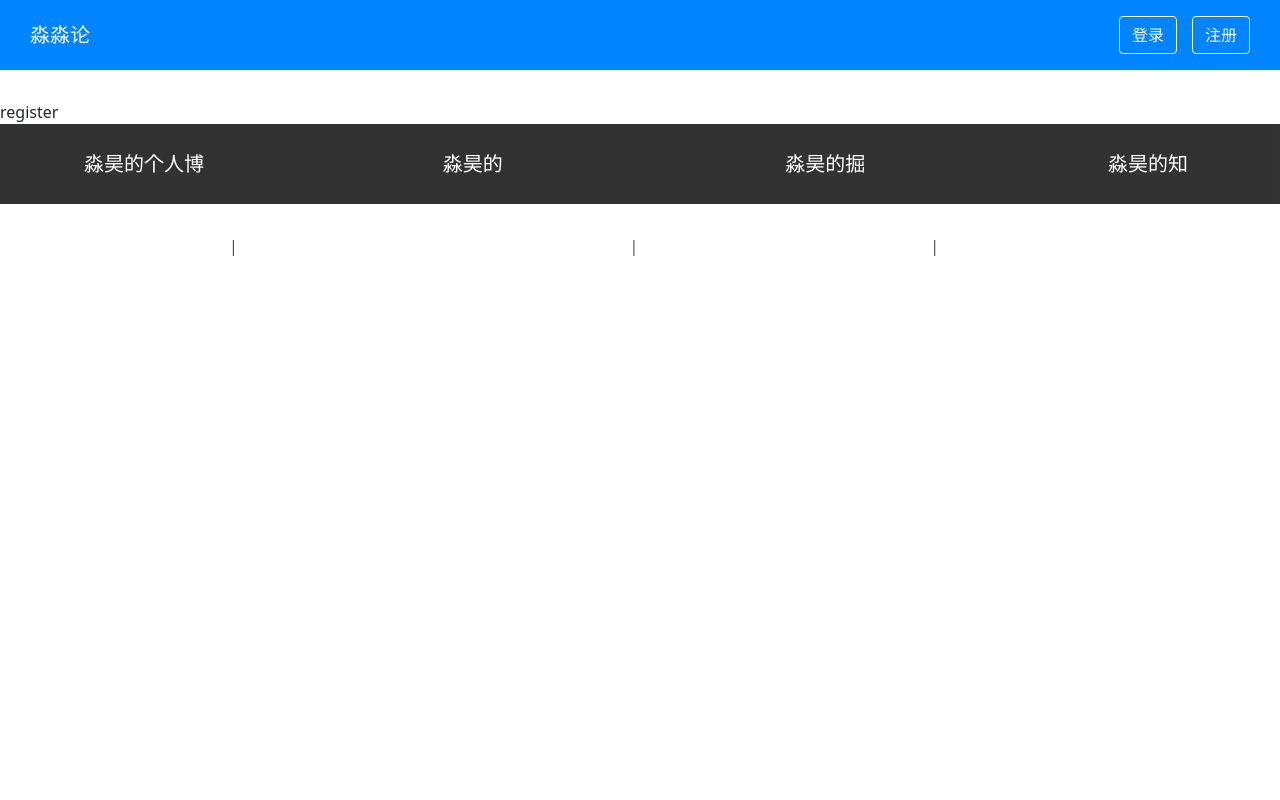
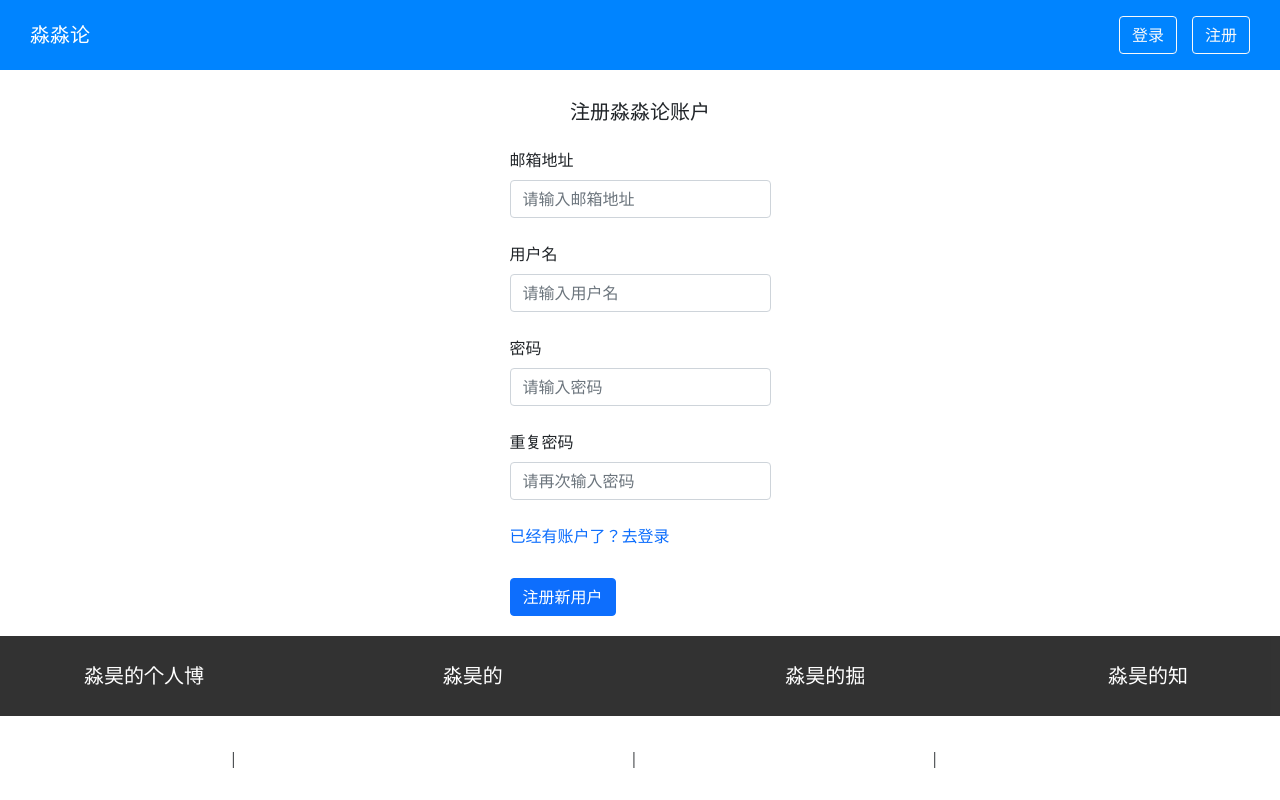
Before and after one commit to zhang-glitch/miaomiaolun, a Vue app in the folder miaomiaolun/: page /register in a window 1280 px wide. Built offline with nearby package versions, Linux system fonts and the light colour scheme.

Commit message:
register分支完成

```diff
--- a/miaomiaolun/src/components/ValidateForm.vue
+++ b/miaomiaolun/src/components/ValidateForm.vue
@@ -47,6 +47,9 @@ export default defineComponent({
 })
 </script>
 
-<style>
-
+<style scoped>
+  .submit-area {
+    margin-top: 30px;
+    margin-bottom: 20px;
+  }
 </style>
--- a/miaomiaolun/src/components/ValidateInput.vue
+++ b/miaomiaolun/src/components/ValidateInput.vue
@@ -32,8 +32,9 @@ interface InputProps {
 
 //验证规则的约束
 interface RuleProps {
-  type: 'required' | 'email' | 'password',
-  message: string
+  type: 'required' | 'email' | 'password' | 'custom',
+  message: string,
+  valdator?: () => boolean
 }
 
 export type RulesProps = RuleProps[]
@@ -91,7 +92,10 @@ export default defineComponent({
 
             case 'password':
               temp = /^(?=.*[a-z])(?=.*[A-Z])(?=.*\d)[^]{8,16}$/.test(inputVal.email)
+              break;
 
+            case 'custom':
+              temp = item.valdator ? item.valdator() : true
             default:
               break;
           }
--- a/miaomiaolun/src/pages/login.vue
+++ b/miaomiaolun/src/pages/login.vue
@@ -2,7 +2,8 @@
   <div class="login-page mx-auto p-3 w-330">
     <div class="container">
       <h5 class="my-4 text-center">登录到淼淼论</h5>
-      <validate-form @form-submit="onFormSubmit" :style="{'width': '300px', 'marginLeft': '520px'}">
+      <div class="row">
+        <validate-form @form-submit="onFormSubmit" class="col-3">
           <div class="mb-3">
             <label class="form-label">邮箱地址</label>
             <validate-input
@@ -27,6 +28,7 @@
           </template>
 
         </validate-form>
+      </div>
       <Loader v-if="isLoading"/>
     </div>
   </div>
@@ -123,7 +125,9 @@ export default defineComponent({
 <style scoped>
   .skip-register {
     display: inline-block;
-    margin-bottom: 20px;
     text-decoration: none;
   }
+  .row {
+    justify-content: center;
+  }
 </style>
--- a/miaomiaolun/src/pages/register.vue
+++ b/miaomiaolun/src/pages/register.vue
@@ -1,17 +1,152 @@
 <template>
   <div class="register">
-    register
+    <div class="container">
+      <h5 class="my-4 text-center">注册淼淼论账户</h5>
+      <div class="row">
+        <validate-form @form-submit="onFormSubmit" class="col-3">
+          <div class="mb-3">
+            <label class="form-label">邮箱地址</label>
+            <validate-input
+              type="text"
+              placeholder="请输入邮箱地址"
+              v-model="inputValue.email"
+              :rules="emailRules"
+            ></validate-input>
+          </div>
+          <div class="mb-3">
+            <label class="form-label">用户名</label>
+            <validate-input
+              type="text"
+              placeholder="请输入用户名"
+              v-model="inputValue.username"
+              :rules="usernameRules"
+            ></validate-input>
+          </div>
+          <div class="mb-3">
+            <label class="form-label">密码</label>
+            <validate-input
+              type="password"
+              placeholder="请输入密码"
+              v-model="inputValue.password"
+              :rules="passwordRules"
+            ></validate-input>
+          </div>
+          <div class="mb-3">
+            <label class="form-label">重复密码</label>
+            <validate-input
+              type="password"
+              placeholder="请再次输入密码"
+              v-model="inputValue.repeatPassword"
+              :rules="repeatPasswordRules"
+            ></validate-input>
+          </div>
+          <a href="/login" class="skip-register">已经有账户了？去登录</a>
+          <template #submit>
+            <button type="submit" class="btn btn-primary btn-block btn-large">注册新用户</button>
+          </template>
+
+        </validate-form>
+      </div>
+    </div>
   </div>
 </template>
 
-<script>
-import { defineComponent } from "vue";
+<script lang="ts">
+import { defineComponent, reactive } from "vue";
+import ValidateForm from '../components/ValidateForm.vue'
+import ValidateInput, {RulesProps} from '../components/ValidateInput.vue'
+import axios from 'axios'
+import CreateMessage from '../components/CreateMessage'
+import {useRouter} from 'vue-router'
 
+const emailRules: RulesProps = [
+  {
+    type: 'required',
+    message: '邮箱地址不能为空'
+  },
+  {
+    type: 'email',
+    message: '请填写正确的邮箱地址'
+  }
+]
+const passwordRules: RulesProps = [
+  {
+    type: 'required',
+    message: '密码不能为空'
+  },
+  {
+    type: 'password',
+    message: '请填写正确的密码,包括大小写字母且长度在8~16位'
+  }
+]
+
+const usernameRules: RulesProps = [
+  {
+    type: 'required',
+    message: '用户名不能为空'
+  }
+]
 export default defineComponent({
-  name: 'register'
+  name: 'register',
+  components: {
+    ValidateForm,
+    ValidateInput
+  },
+  setup() {
+    const inputValue = reactive({
+      email: '',
+      password: '',
+      username: '',
+      repeatPassword: ''
+    })
+
+    const router = useRouter()
+    const repeatPasswordRules: RulesProps = [
+      {
+        type: 'required',
+        message: '密码不能为空'
+      },
+      //判断两次密码输入的是否一致
+      {
+        type: 'custom',
+        valdator: () => inputValue.repeatPassword === inputValue.password,
+        message: '密码不一致'
+      }
+    ]
+
+    const onFormSubmit = async (val: boolean) => {
+      // console.log(val)
+      if(val) {
+        // 发送请求
+        await axios.post('/users', {
+            'email': inputValue.email,
+            'nickName': inputValue.username,
+            'password': inputValue.password
+        })
+        CreateMessage('注册成功，即将跳转到登录页面', 'success')
+        setTimeout(() => {
+          router.push('/login')
+        }, 2000)
+      }
+    }
+    return {
+      inputValue,
+      emailRules,
+      passwordRules,
+      usernameRules,
+      repeatPasswordRules,
+      onFormSubmit
+    }
+  }
 })
 </script>
 
-<style>
-
+<style scoped>
+  .skip-register {
+    display: inline-block;
+    text-decoration: none;
+  }
+  .row {
+    justify-content: center;
+  }
 </style>
```
Lines whose indentation alone changed are shown as unchanged.
